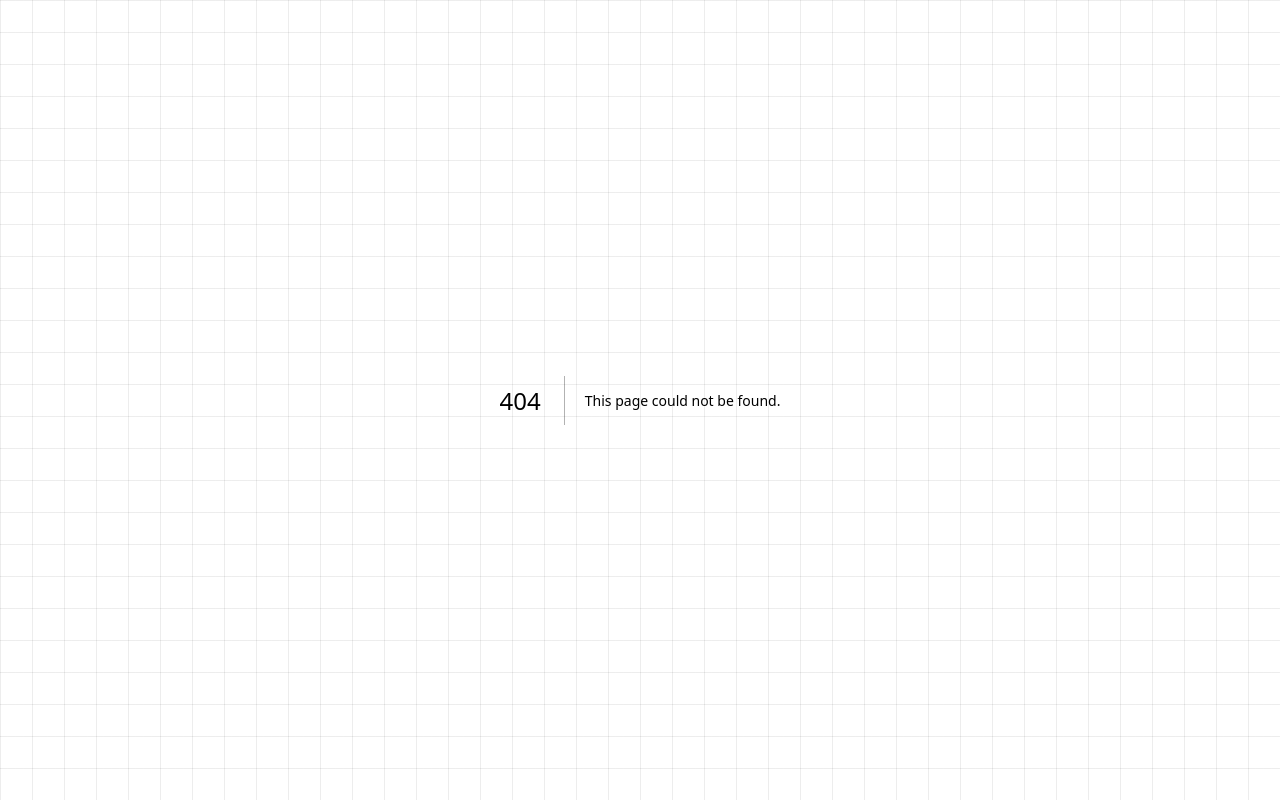
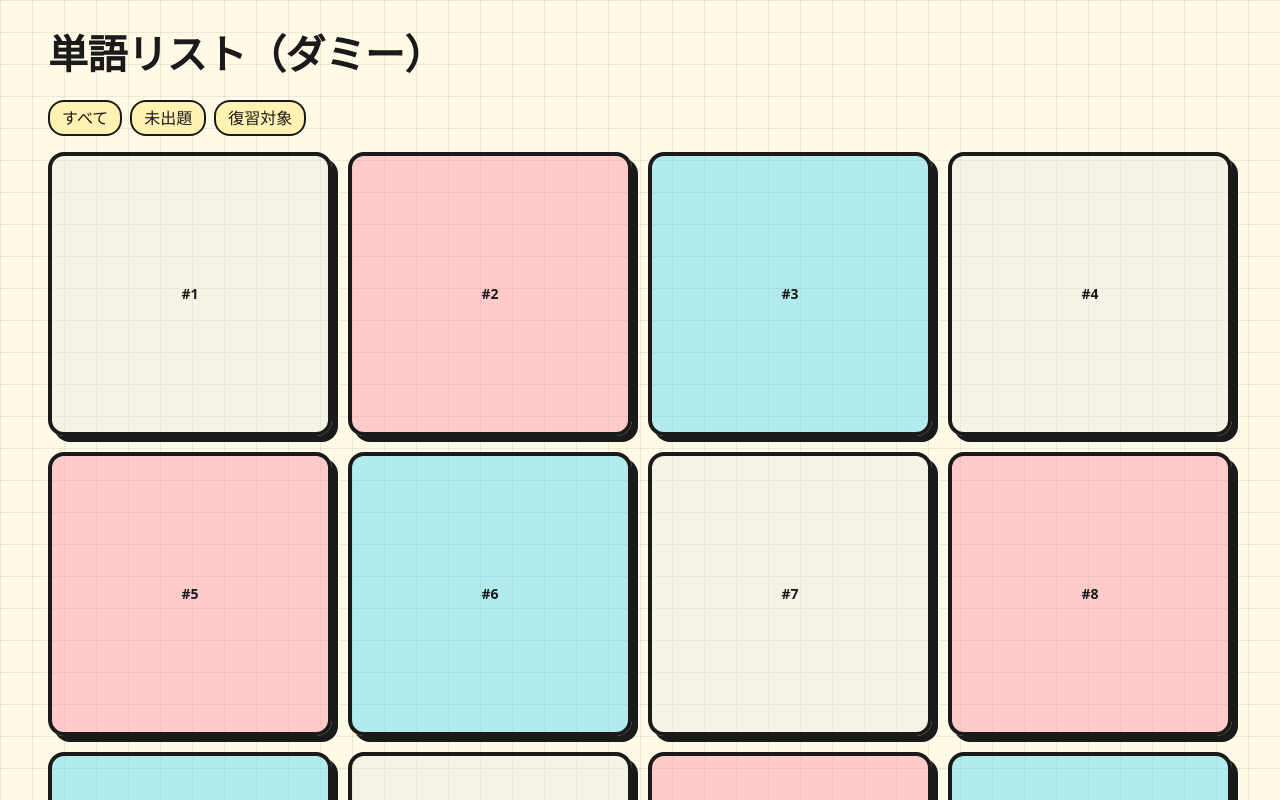
Before and after one commit to vonaskr/kogoto, a Next.js app: page /vocab in a window 1280 px wide. Before the commit this address had no page. Shown: the top 800 px of the page. Built offline with nearby package versions, Linux system fonts and the light colour scheme.

Commit message:
add : subpage, vocab, rhythm,rhythm/result, abmiguous

```diff
--- /dev/null
+++ b/src/app/ambiguous/page.tsx
@@ -0,0 +1,20 @@
+import { Container } from "@/components/layout/container";
+import { Card, CardContent } from "@/components/ui/card";
+import { Button } from "@/components/ui/button";
+
+export default function Ambiguous() {
+  return (
+    <Container>
+      <Card>
+        <CardContent className="p-6 md:p-8">
+          <h1 className="h1-fluid mb-4">曖昧クイズ（ダミー）</h1>
+          <p className="mb-4 opacity-80">表情で「ポジ／ネガ」を選ぶ想定。いまはボタンで代用。</p>
+          <div className="flex gap-3">
+            <Button variant="accent">ポジ</Button>
+            <Button variant="surface">ネガ</Button>
+          </div>
+        </CardContent>
+      </Card>
+    </Container>
+  );
+}
--- /dev/null
+++ b/src/app/rhythm/page.tsx
@@ -0,0 +1,20 @@
+import Link from "next/link";
+import { Container } from "@/components/layout/container";
+import { Card, CardContent } from "@/components/ui/card";
+import { Button } from "@/components/ui/button";
+
+export default function RhythmHub() {
+  return (
+    <Container>
+      <Card>
+        <CardContent className="p-6 md:p-8">
+          <h1 className="h1-fluid mb-4">リズム学習（ハブ）</h1>
+          <p className="mb-6 opacity-80">ここから出題に進みます（ダミー）。</p>
+          <Button asChild>
+            <Link href="/rhythm/result">出題→リザルトへ（仮）</Link>
+          </Button>
+        </CardContent>
+      </Card>
+    </Container>
+  );
+}
--- /dev/null
+++ b/src/app/rhythm/result/page.tsx
@@ -0,0 +1,21 @@
+import { Container } from "@/components/layout/container";
+import { Card, CardContent } from "@/components/ui/card";
+import Link from "next/link";
+
+export default function RhythmResult() {
+  return (
+    <Container>
+      <Card>
+        <CardContent className="p-6 md:p-8">
+          <h1 className="h1-fluid mb-4">リザルト（ダミー）</h1>
+          <ul className="list-disc pl-5 space-y-1 mb-4">
+            <li>正答率：80%</li>
+            <li>COMBO：12</li>
+            <li>誤答：#3, #9, #14</li>
+          </ul>
+          <Link className="underline" href="/rhythm">もう一度</Link>
+        </CardContent>
+      </Card>
+    </Container>
+  );
+}
--- /dev/null
+++ b/src/app/vocab/page.tsx
@@ -0,0 +1,40 @@
+import { Container } from "@/components/layout/container";
+import { Card } from "@/components/ui/card";
+import { cn } from "@/lib/utils";
+
+const dummy = Array.from({ length: 18 }).map((_, i) => {
+  const mod = i % 3;
+  return { id: String(i + 1), state: mod === 0 ? "new" : mod === 1 ? "learned" : "wrong" } as
+    | { id: string; state: "new" | "learned" | "wrong" };
+});
+
+export default function VocabPage() {
+  return (
+    <Container>
+      <h1 className="h1-fluid mb-4">単語リスト（ダミー）</h1>
+
+      <div className="mb-4 flex gap-2">
+        <button className="px-3 py-1 rounded-lg border-2 border-[var(--border-strong)] bg-[var(--card)]">すべて</button>
+        <button className="px-3 py-1 rounded-lg border-2 border-[var(--border-strong)] bg-[var(--card)]">未出題</button>
+        <button className="px-3 py-1 rounded-lg border-2 border-[var(--border-strong)] bg-[var(--card)]">復習対象</button>
+      </div>
+
+      <div className="grid grid-cols-2 sm:grid-cols-3 lg:grid-cols-4 gap-4">
+        {dummy.map((v) => (
+          <div
+            key={v.id}
+            className={cn(
+              "aspect-square rounded-[var(--radius-lg)] border-4 shadow-[var(--shadow-strong)]",
+              "flex items-center justify-center text-sm font-semibold",
+              v.state === "new" && "bg-neutral-200/40 border-[var(--border-strong)]",
+              v.state === "learned" && "bg-[var(--primary)]/30 border-[var(--border-strong)]",
+              v.state === "wrong" && "bg-[var(--accent)]/30 border-[var(--border-strong)]"
+            )}
+          >
+            #{v.id}
+          </div>
+        ))}
+      </div>
+    </Container>
+  );
+}
```
